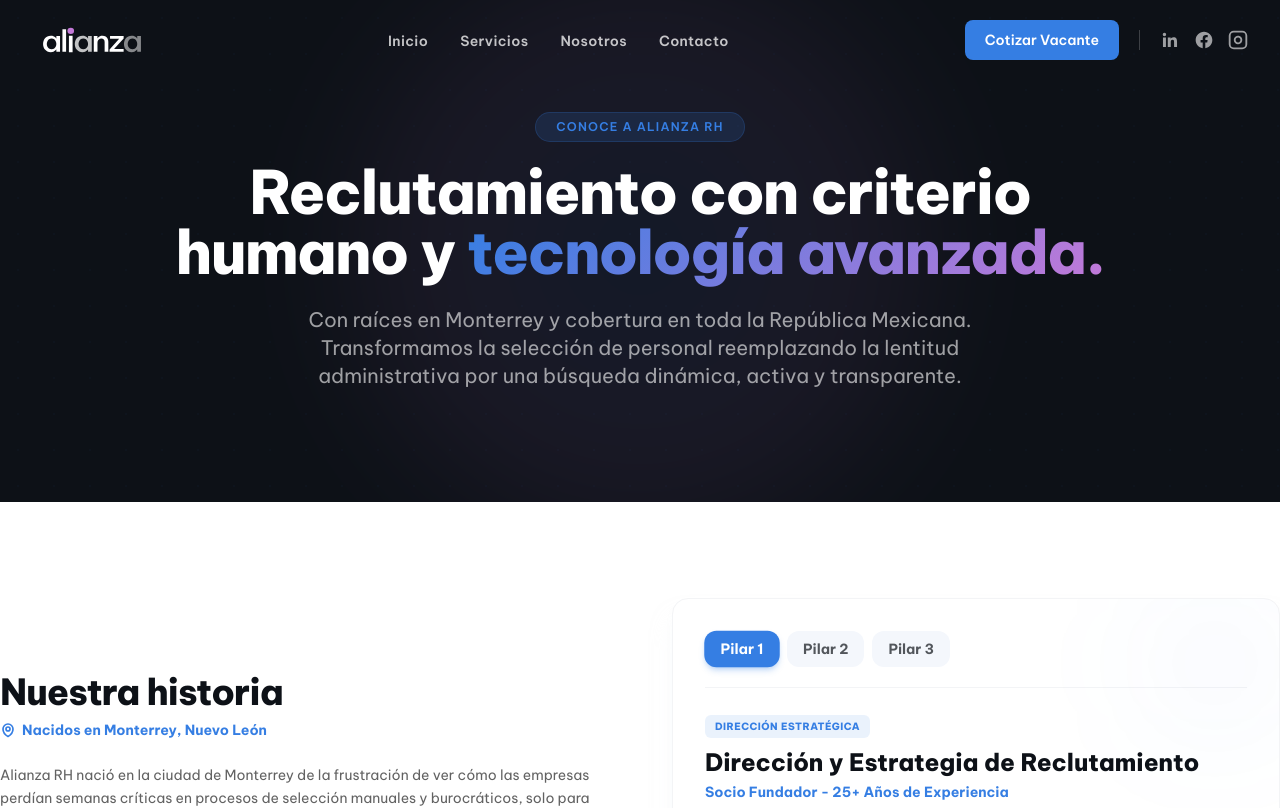
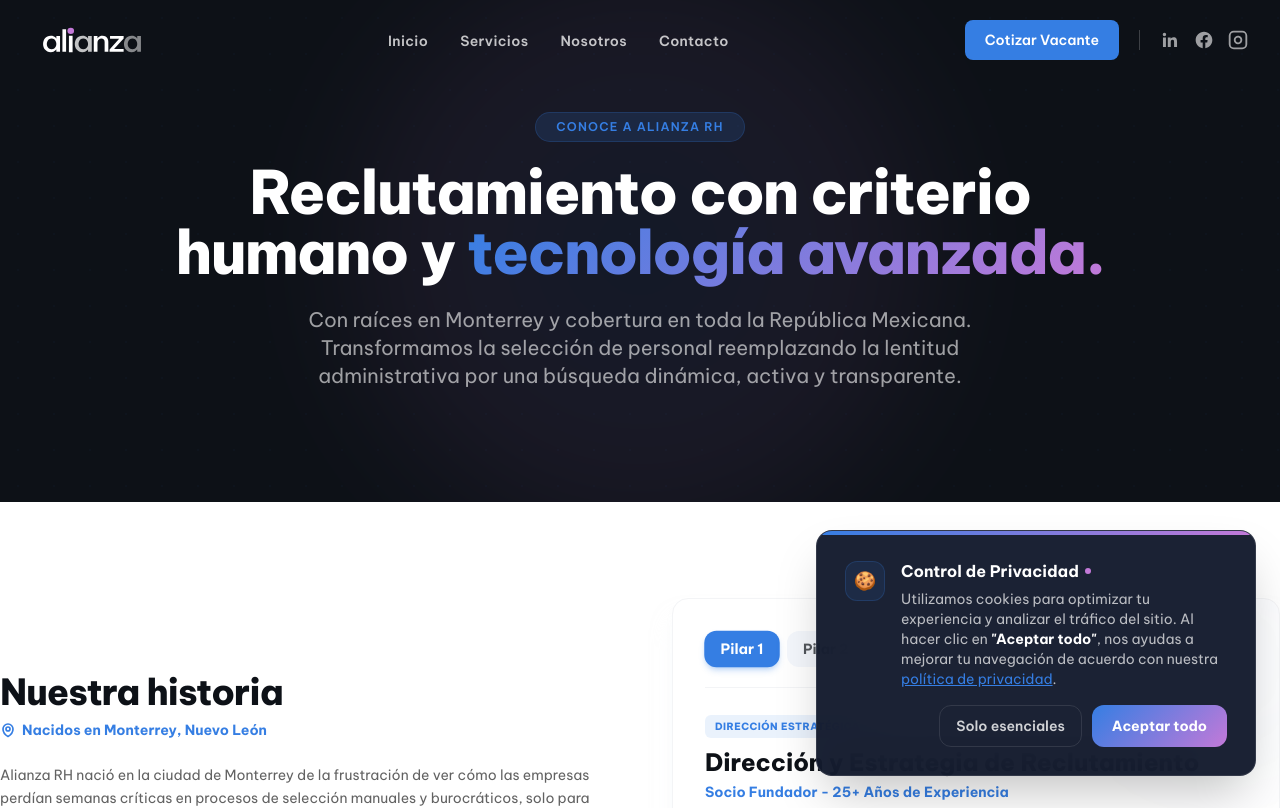
Before and after one commit to donbravowebmaster/alianzarh-site, a Next.js app: page /nosotros in a window 1280 px wide. Shown: the top 808 px of the page. Built offline with nearby package versions, Linux system fonts and the light colour scheme.

Commit message:
style: fix contact form cursor flickering & invisible text, add premium cookie consent banner

```diff
--- a/app/globals.css
+++ b/app/globals.css
@@ -144,3 +144,38 @@
     transform: scale(0.9) translate(-20px, 20px);
   }
 }
+
+/* ─── Autofill Defensive Styling ──────────────────────────────── */
+/* Dark form inputs (ContactCTA.tsx) autofill overrides */
+.bg-brand-dark input:-webkit-autofill,
+.bg-brand-dark input:-webkit-autofill:hover,
+.bg-brand-dark input:-webkit-autofill:focus,
+.bg-brand-dark input:-webkit-autofill:active,
+.bg-brand-dark select:-webkit-autofill,
+.bg-brand-dark select:-webkit-autofill:hover,
+.bg-brand-dark select:-webkit-autofill:focus,
+.bg-brand-dark select:-webkit-autofill:active,
+.bg-[#111622] input:-webkit-autofill,
+.bg-[#111622] input:-webkit-autofill:hover,
+.bg-[#111622] input:-webkit-autofill:focus,
+.bg-[#111622] input:-webkit-autofill:active {
+  -webkit-text-fill-color: #ffffff !important;
+  caret-color: #ffffff !important;
+  transition: background-color 5000s ease-in-out 0s;
+  box-shadow: inset 0 0 0px 9999px #161b22 !important;
+}
+
+/* Light form inputs (ContactForm.tsx) autofill overrides */
+.bg-white input:-webkit-autofill,
+.bg-white input:-webkit-autofill:hover,
+.bg-white input:-webkit-autofill:focus,
+.bg-white input:-webkit-autofill:active,
+.bg-white select:-webkit-autofill,
+.bg-white select:-webkit-autofill:hover,
+.bg-white select:-webkit-autofill:focus,
+.bg-white select:-webkit-autofill:active {
+  -webkit-text-fill-color: #111827 !important;
+  caret-color: #111827 !important;
+  transition: background-color 5000s ease-in-out 0s;
+  box-shadow: inset 0 0 0px 9999px #ffffff !important;
+}
--- a/app/layout.tsx
+++ b/app/layout.tsx
@@ -3,6 +3,7 @@ import './globals.css'
 import { Navbar } from '@/components/layout/Navbar'
 import { Footer } from '@/components/layout/Footer'
 import { SpeedInsights } from '@vercel/speed-insights/next'
+import { CookieConsent } from '@/components/layout/CookieConsent'
 
 
 
@@ -144,6 +145,7 @@ export default function RootLayout({ children }: { children: React.ReactNode })
         </main>
 
         <Footer />
+        <CookieConsent />
         <SpeedInsights />
       </body>
     </html>
--- /dev/null
+++ b/components/layout/CookieConsent.tsx
@@ -0,0 +1,122 @@
+'use client'
+
+import { useState, useEffect } from 'react'
+import Link from 'next/link'
+
+export function CookieConsent() {
+  const [shouldRender, setShouldRender] = useState(false)
+  const [isClosing, setIsClosing] = useState(false)
+
+  useEffect(() => {
+    // 1. Verificar si el usuario ya dio su consentimiento
+    const consent = localStorage.getItem('alianzarh_cookie_consent')
+    if (!consent) {
+      // Retrasar la aparición 1.2 segundos para una experiencia de usuario sumamente pulida
+      const timer = setTimeout(() => {
+        setShouldRender(true)
+      }, 1200)
+      return () => clearTimeout(timer)
+    }
+  }, [])
+
+  const handleAccept = () => {
+    setIsClosing(true)
+    localStorage.setItem('alianzarh_cookie_consent', 'accepted')
+    // Esperar a que termine la animación de salida (300ms) antes de desmontar
+    setTimeout(() => {
+      setShouldRender(false)
+    }, 300)
+  }
+
+  const handleDecline = () => {
+    setIsClosing(true)
+    localStorage.setItem('alianzarh_cookie_consent', 'declined')
+    setTimeout(() => {
+      setShouldRender(false)
+    }, 300)
+  }
+
+  if (!shouldRender) return null
+
+  return (
+    <div
+      role="region"
+      aria-label="Consentimiento de cookies"
+      className={`fixed z-50 transition-all duration-300 ease-out
+        /* Vista móvil: anclado al fondo y ancho completo */
+        bottom-0 left-0 right-0 w-full p-4 sm:p-5
+        /* Vista de escritorio: flotando en la esquina inferior derecha */
+        md:bottom-6 md:right-6 md:left-auto md:w-[440px] md:p-0
+        ${isClosing ? 'translate-y-8 opacity-0 scale-95' : 'translate-y-0 opacity-100 scale-100'}`}
+    >
+      <div
+        className="bg-[#0f172a]/95 backdrop-blur-xl border border-white/10
+          rounded-2xl sm:rounded-2xl shadow-2xl p-6 sm:p-7 relative overflow-hidden"
+      >
+        {/* Línea decorativa del gradiente de marca en la parte superior */}
+        <div
+          className="absolute top-0 left-0 right-0 h-1 bg-brand-blue"
+          style={{ background: 'linear-gradient(90deg, #357ee3 0%, #c379d8 100%)' }}
+          aria-hidden="true"
+        />
+
+        <div className="flex gap-4 items-start mb-4">
+          {/* Icono de galleta estilizado */}
+          <div
+            className="w-10 h-10 rounded-xl bg-brand-blue/10 border border-brand-blue/20
+              flex items-center justify-center shrink-0 text-lg mt-0.5"
+            aria-hidden="true"
+          >
+            🍪
+          </div>
+          <div>
+            <h4 className="font-display text-base font-bold text-white mb-1.5 flex items-center gap-1.5">
+              Control de Privacidad
+              <span className="w-1.5 h-1.5 rounded-full bg-brand-purple" />
+            </h4>
+            <p className="text-white/70 text-xs sm:text-sm leading-relaxed">
+              Utilizamos cookies para optimizar tu experiencia y analizar el tráfico del sitio. Al hacer clic en{' '}
+              <strong className="text-white">"Aceptar todo"</strong>, nos ayudas a mejorar tu navegación de acuerdo
+              con nuestra{' '}
+              <Link
+                href="/privacidad"
+                className="text-brand-blue underline hover:opacity-80 transition-opacity focus-visible:outline-none focus-visible:ring-1 focus-visible:ring-brand-blue focus-visible:rounded"
+              >
+                política de privacidad
+              </Link>
+              .
+            </p>
+          </div>
+        </div>
+
+        {/* Acciones del banner */}
+        <div className="flex flex-col sm:flex-row gap-2.5 sm:justify-end">
+          <button
+            onClick={handleDecline}
+            className="px-4 py-2.5 rounded-xl border border-white/10 hover:bg-white/5
+              text-xs sm:text-sm font-semibold text-white/80 hover:text-white transition-all
+              focus-visible:outline-none focus-visible:ring-2 focus-visible:ring-white/20
+              text-center order-2 sm:order-1"
+          >
+            Solo esenciales
+          </button>
+          <button
+            onClick={handleAccept}
+            className="px-5 py-2.5 rounded-xl bg-brand-blue text-white
+              text-xs sm:text-sm font-bold transition-all hover:bg-brand-blue-dark
+              hover:shadow-lg hover:shadow-brand-blue/20 hover:-translate-y-0.5
+              active:translate-y-0
+              focus-visible:outline-none focus-visible:ring-2 focus-visible:ring-brand-blue focus-visible:ring-offset-2
+              focus-visible:ring-offset-[#0f172a]
+              text-center order-1 sm:order-2"
+            style={{
+              backgroundImage: 'linear-gradient(135deg, #357ee3 0%, #c379d8 100%)',
+            }}
+          >
+            Aceptar todo
+          </button>
+        </div>
+      </div>
+    </div>
+  )
+}
--- a/components/sections/ContactCTA.tsx
+++ b/components/sections/ContactCTA.tsx
@@ -9,6 +9,7 @@ type FormState = {
   telefono: string
   vacantes: string
   mensaje: string
+  honeypot: string
 }
 
 const initialForm: FormState = {
@@ -18,16 +19,17 @@ const initialForm: FormState = {
   telefono: '',
   vacantes: '',
   mensaje: '',
+  honeypot: '',
 }
 
 const inputClass = [
-  'w-full bg-white/8 border border-white/15',
-  'text-white placeholder:text-white/35',
+  'w-full bg-[#161b22] border border-white/10',
+  'text-white placeholder:text-white/30',
   'rounded-xl px-4 py-3.5 text-sm',
   'transition-[border-color,background-color,box-shadow] duration-150 ease-out',
   'focus-visible:outline-none focus-visible:ring-2',
   'focus-visible:ring-brand-blue focus-visible:border-brand-blue',
-  'focus-visible:bg-white/12',
+  'focus-visible:bg-[#1d232e] focus-visible:border-brand-blue/80',
 ].join(' ')
 
 const labelClass = 'block text-white/60 text-xs font-medium mb-1.5 uppercase tracking-wide'
@@ -56,6 +58,7 @@ export function ContactCTA() {
   const [form, setForm] = useState<FormState>(initialForm)
   const [isSubmitting, setIsSubmitting] = useState(false)
   const [submitted, setSubmitted] = useState(false)
+  const [error, setError] = useState<string | null>(null)
 
   const handleChange = (
     e: React.ChangeEvent<HTMLInputElement | HTMLTextAreaElement | HTMLSelectElement>
@@ -63,10 +66,38 @@ export function ContactCTA() {
 
   const handleSubmit = async (e: FormEvent) => {
     e.preventDefault()
+
+    if (!form.nombre.trim() || !form.empresa.trim() || !form.email.trim()) {
+      setError('Por favor, completa todos los campos requeridos (*).')
+      return
+    }
+
     setIsSubmitting(true)
-    await new Promise<void>((resolve) => setTimeout(resolve, 1200))
-    setIsSubmitting(false)
-    setSubmitted(true)
+    setError(null)
+
+    try {
+      const response = await fetch('/api/contacto', {
+        method: 'POST',
+        headers: {
+          'Content-Type': 'application/json',
+        },
+        body: JSON.stringify(form),
+      })
+
+      const data = await response.json()
+
+      if (response.ok && data.success) {
+        setSubmitted(true)
+        setForm(initialForm)
+      } else {
+        setError(data.error || 'Ocurrió un error al enviar el formulario. Intenta de nuevo.')
+      }
+    } catch (err) {
+      console.error('Error al enviar formulario:', err)
+      setError('Hubo un problema de conexión. Por favor, verifica tu internet e intenta de nuevo.')
+    } finally {
+      setIsSubmitting(false)
+    }
   }
 
   return (
@@ -124,7 +155,7 @@ export function ContactCTA() {
           </div>
 
           {/* ── Formulario ─────────────────────────────────────── */}
-          <div className="bg-white/5 border border-white/10 rounded-2xl p-6 sm:p-8">
+          <div className="bg-[#111622] border border-white/10 rounded-2xl p-6 sm:p-8 shadow-2xl">
             {/* aria-live="polite": anuncia cambio de estado al screen reader */}
             <div aria-live="polite" aria-atomic="true">
               {submitted ? (
@@ -163,6 +194,20 @@ export function ContactCTA() {
                 </div>
               ) : (
                 <form onSubmit={handleSubmit} noValidate>
+                  {/* Campo oculto Honeypot contra spam */}
+                  <div className="absolute opacity-0 -z-50 w-0 h-0 overflow-hidden" aria-hidden="true">
+                    <label htmlFor="cta-honeypot">Dejar vacío si eres humano</label>
+                    <input
+                      id="cta-honeypot"
+                      name="honeypot"
+                      type="text"
+                      tabIndex={-1}
+                      autoComplete="off"
+                      value={form.honeypot}
+                      onChange={handleChange}
+                    />
+                  </div>
+
                   <h3 className="font-display text-xl font-bold text-white mb-6">
                     Cotizar una Vacante
                   </h3>
@@ -277,6 +322,15 @@ export function ContactCTA() {
                     />
                   </div>
 
+                  {error && (
+                    <div className="mb-6 p-4 bg-red-950/40 border border-red-500/30 rounded-xl text-red-200 text-sm font-medium flex items-center gap-2">
+                      <svg className="w-5 h-5 shrink-0 text-red-400" fill="none" stroke="currentColor" strokeWidth={2} viewBox="0 0 24 24">
+                        <path strokeLinecap="round" strokeLinejoin="round" d="M12 9v2m0 4h.01m-6.938 4h13.856c1.54 0 2.502-1.667 1.732-3L13.732 4c-.77-1.333-2.694-1.333-3.464 0L3.34 16c-.77 1.333.192 3 1.732 3z" />
+                      </svg>
+                      <span>{error}</span>
+                    </div>
+                  )}
+
                   <button
                     type="submit"
                     disabled={isSubmitting}
```
